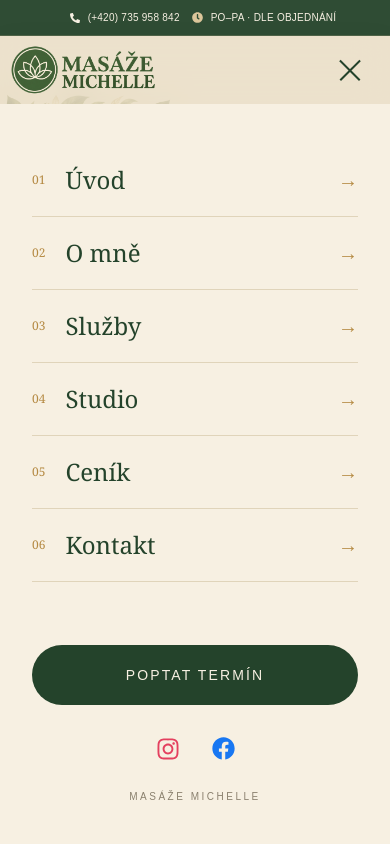
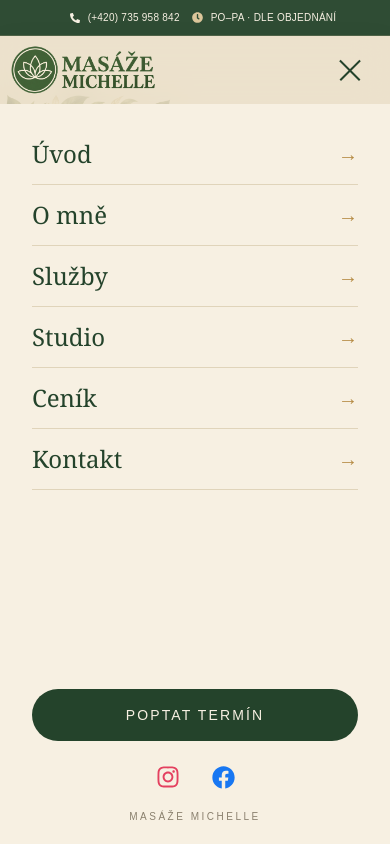
Before and after one commit to michaltacek-hub/mmr-system, a Next.js app: page / in a window 390 px wide. Both pictures are taken after a click on the button "Otevřít menu". Shown: the top 844 px of the page. Built offline with nearby package versions, Linux system fonts and the light colour scheme.

Commit message:
Uprava mobilni navigace

```diff
--- a/app/components/navbar.tsx
+++ b/app/components/navbar.tsx
@@ -252,46 +252,49 @@ className="block -translate-x-3 md:translate-x-0"
      {/* MOBILNÍ MENU */}
 
 <div
-  className={`lg:hidden fixed inset-0 top-[104px] bg-[#F7F0E2] z-[60] transition-all duration-500 ${
+  className={`lg:hidden fixed top-[104px] left-0 right-0 bottom-0 bg-[#F7F0E2] z-[60] overflow-y-auto transition-all duration-500 ${
     isOpen
       ? "opacity-100 visible translate-y-0"
       : "opacity-0 invisible -translate-y-5"
   }`}
 >
-        <div className="h-full flex flex-col px-8 pt-10 pb-10">
+  <div className="min-h-full flex flex-col px-8 pt-5 pb-5">
+
+    {/* NAVIGAČNÍ ODKAZY */}
     <div className="flex flex-col">
-            {[...navigationLeft, ...navigationRight].map((item, index) => (
+      {[...navigationLeft, ...navigationRight].map((item) => (
         <a
           key={item.id}
           href={item.href}
           onClick={closeMenu}
-                className="flex items-center justify-between py-5 border-b border-[#D8C9AA]/70"
+          className="flex items-center justify-between py-3.5 border-b border-[#D8C9AA]/70"
         >
-                <span className="flex items-center gap-5">
-                  <span className="text-xs text-[#B58A43] font-serif">
-                    0{index + 1}
-                  </span>
-
           <span className="font-serif text-2xl text-[#24432B]">
             {item.label}
           </span>
+
+          <span className="text-[#B58A43] text-xl">
+            →
           </span>
-
-                <span className="text-[#B58A43] text-xl">→</span>
         </a>
       ))}
     </div>
 
-          <div className="mt-auto">
+    {/* SPODNÍ ČÁST MENU */}
+    <div className="mt-auto pt-6">
+
+      {/* REZERVACE */}
       <a
         href="/reservation"
         onClick={closeMenu}
-              className="block text-center rounded-full bg-[#24432B] text-[#F7F0E2] py-5 uppercase tracking-[0.15em] text-sm"
+        className="block text-center rounded-full bg-[#24432B] text-[#F7F0E2] py-4 uppercase tracking-[0.15em] text-sm"
       >
         Poptat termín
       </a>
 
-            <div className="flex justify-center gap-8 mt-8">
+      {/* SOCIÁLNÍ SÍTĚ */}
+      <div className="flex justify-center items-center gap-8 mt-6">
+
         <a
           href={instagramUrl}
           target="_blank"
@@ -311,11 +314,14 @@ className="block -translate-x-3 md:translate-x-0"
         >
           <FaFacebook size={23} />
         </a>
+
       </div>
 
-            <p className="text-center text-[10px] tracking-[0.25em] text-[#8A806E] mt-7">
+      {/* PODPIS */}
+      <p className="text-center text-[10px] tracking-[0.25em] text-[#8A806E] mt-5">
         MASÁŽE MICHELLE
       </p>
+
     </div>
   </div>
 </div>
```
Lines whose indentation alone changed are shown as unchanged.
